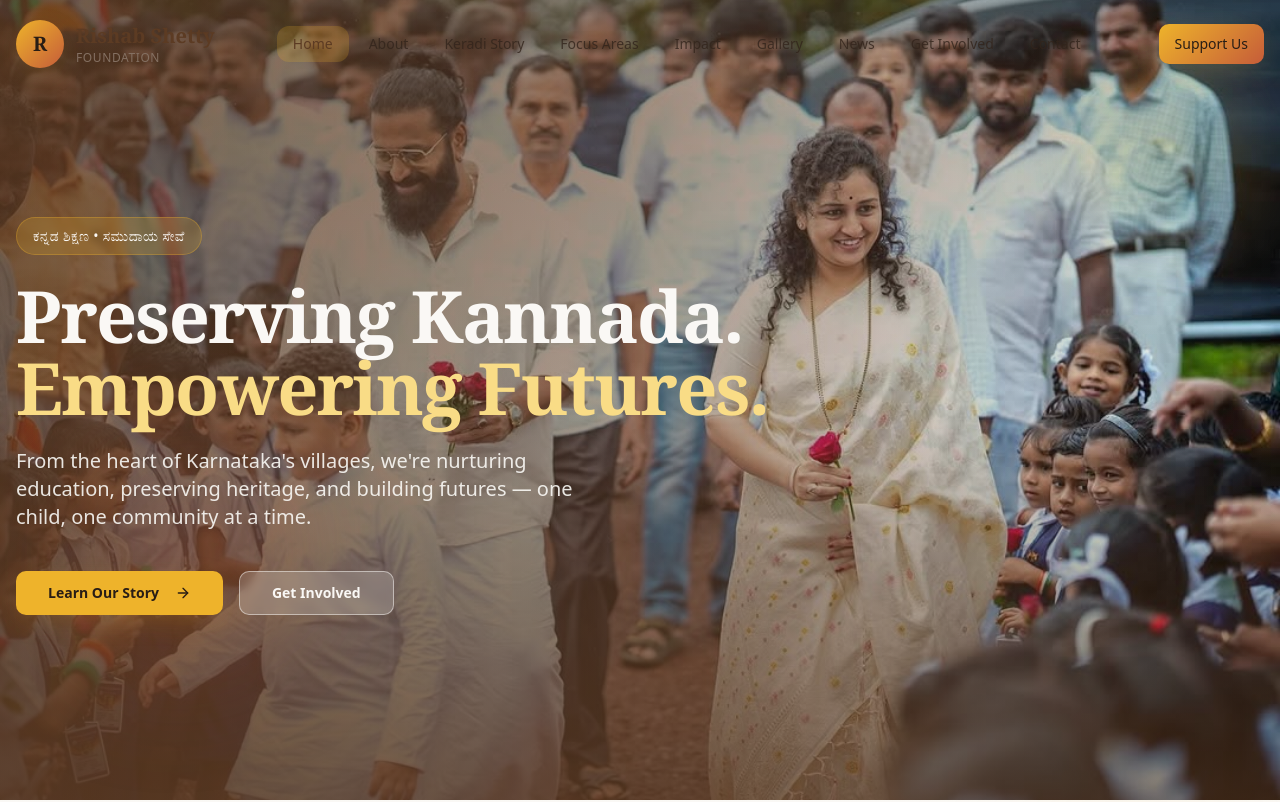
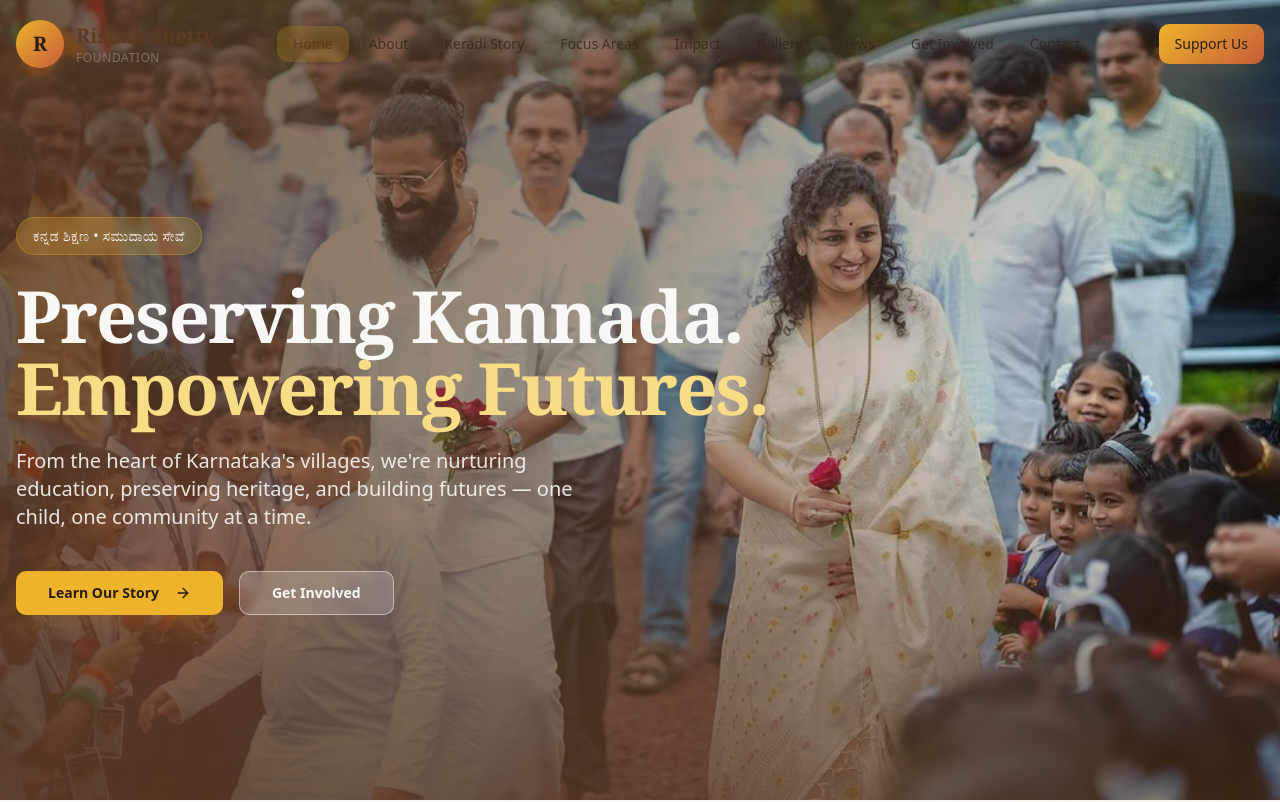
Before and after one commit to Nagaraja-Acharya/design3, a React (Vite) app: page / in a window 1280 px wide. Shown: the top 802 px of the page. Built offline with nearby package versions, Linux system fonts and the light colour scheme; the HTML template or start-up script is replaced by a standard one.

Commit message:
Updated website hero section

```diff
--- a/src/components/home/HeroSection.tsx
+++ b/src/components/home/HeroSection.tsx
@@ -12,7 +12,7 @@
         <img
           src={heroImage}
           alt="Children walking to school in a Karnataka village at sunrise"
-          className="w-full h-full object-cover object-center object-[center_10%]"
+          className="w-full h-full object-cover object-top"
         />
         <div className="absolute inset-0 bg-gradient-to-r from-earth-brown/80 via-earth-brown/50 to-transparent" />
         <div className="absolute inset-0 bg-gradient-to-t from-earth-brown/60 via-transparent to-earth-brown/20" />
```
